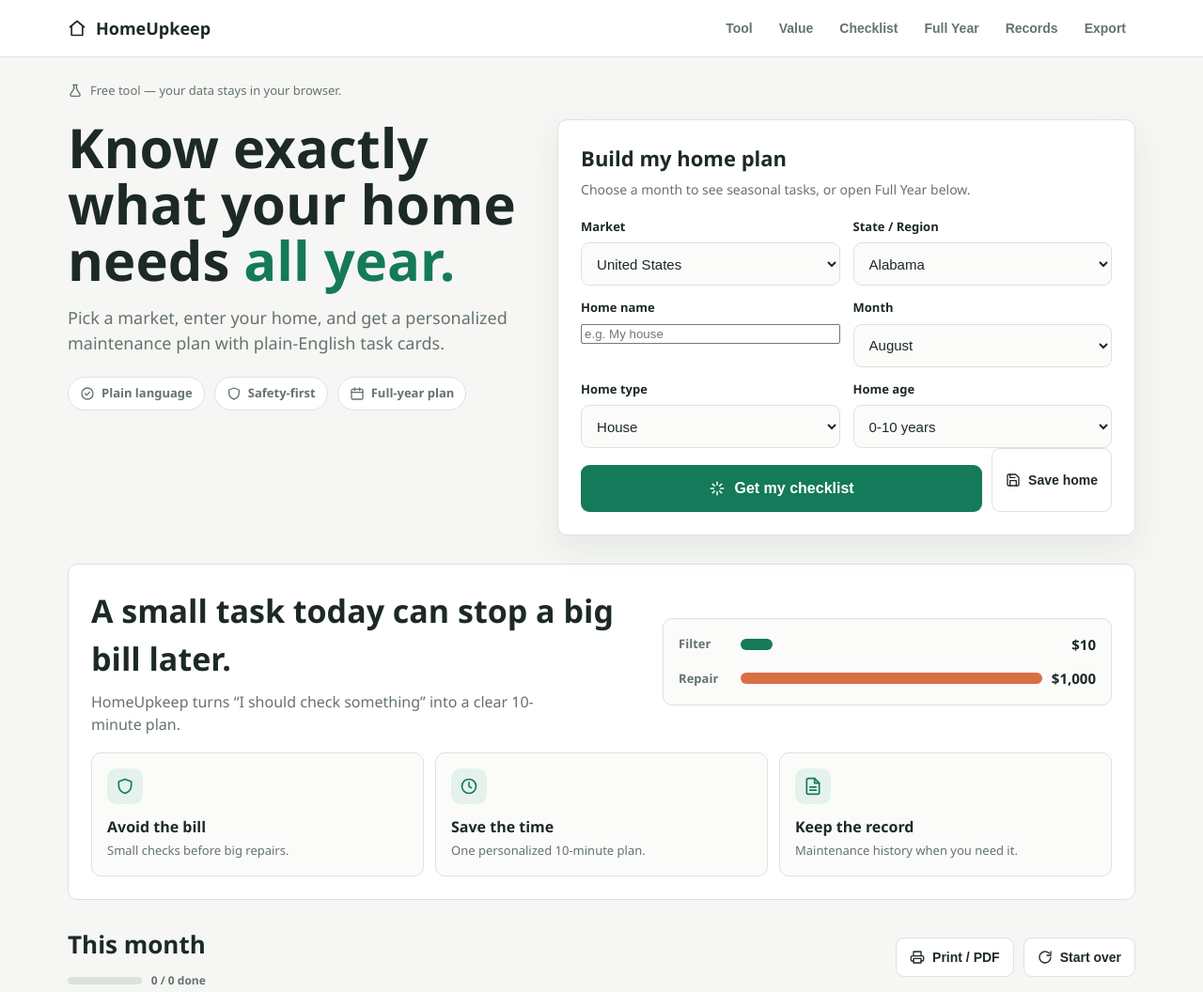
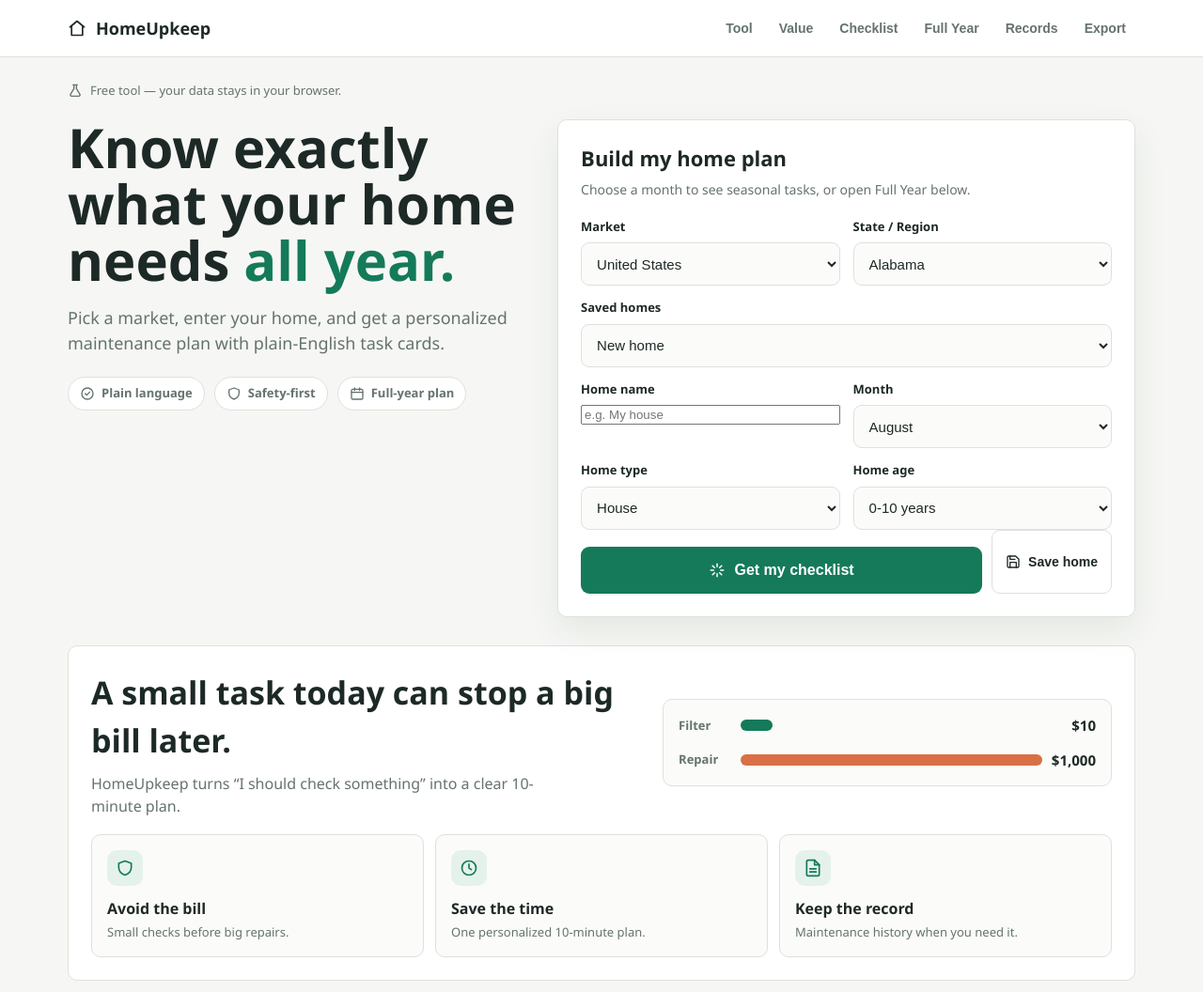
Before and after one commit to phoebobo/HomeCare, a website: page public/index.html in a window 1280 px wide. Shown: the top 1056 px of the page at 94% size. Drawn offline with Linux system fonts and the light colour scheme.

Commit message:
Fix per-home completion and records isolation with saved home switcher

```diff
--- a/public/index.html
+++ b/public/index.html
@@ -48,6 +48,10 @@
           <div class="field">
             <label for="regionSelect">State / Region</label>
             <select id="regionSelect"></select>
+          </div>
+          <div class="field full">
+            <label for="savedHomes">Saved homes</label>
+            <select id="savedHomes"><option value="">New home</option></select>
           </div>
           <div class="field">
             <label for="homeName">Home name</label>
```
